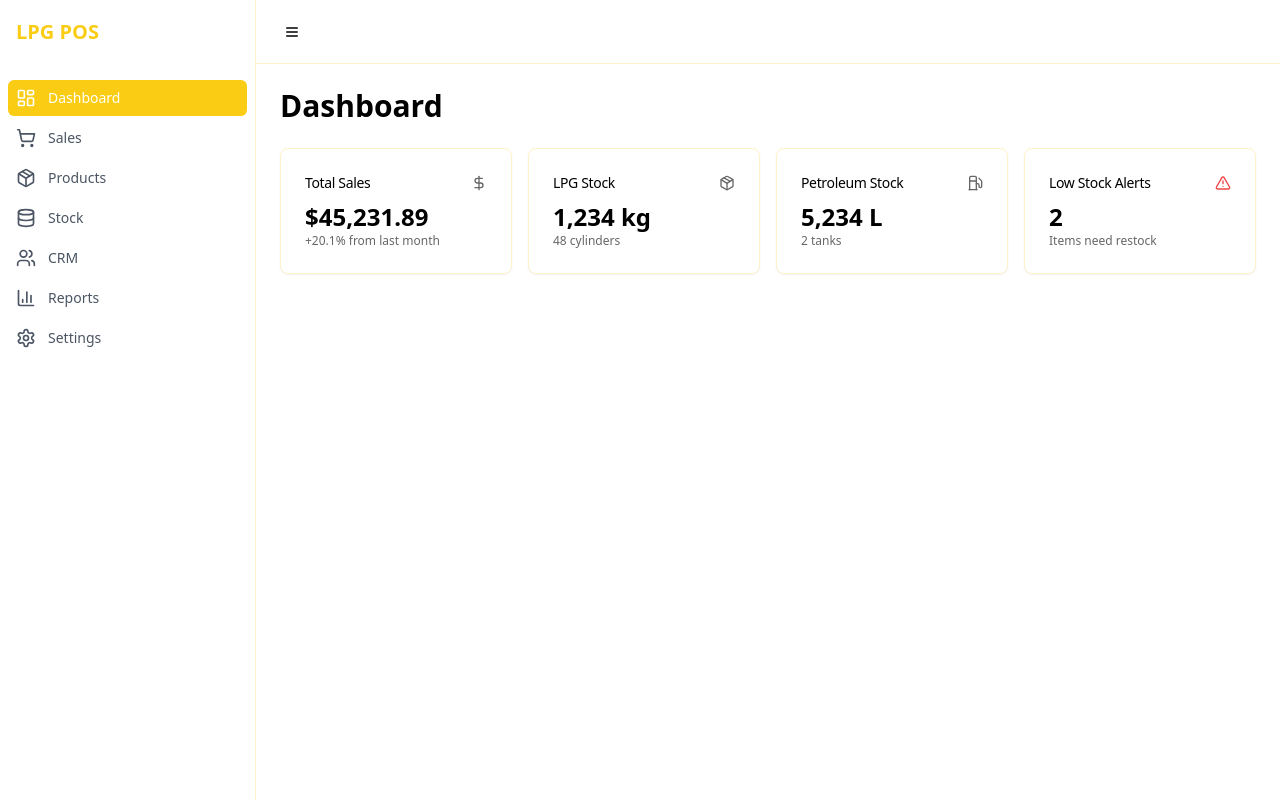
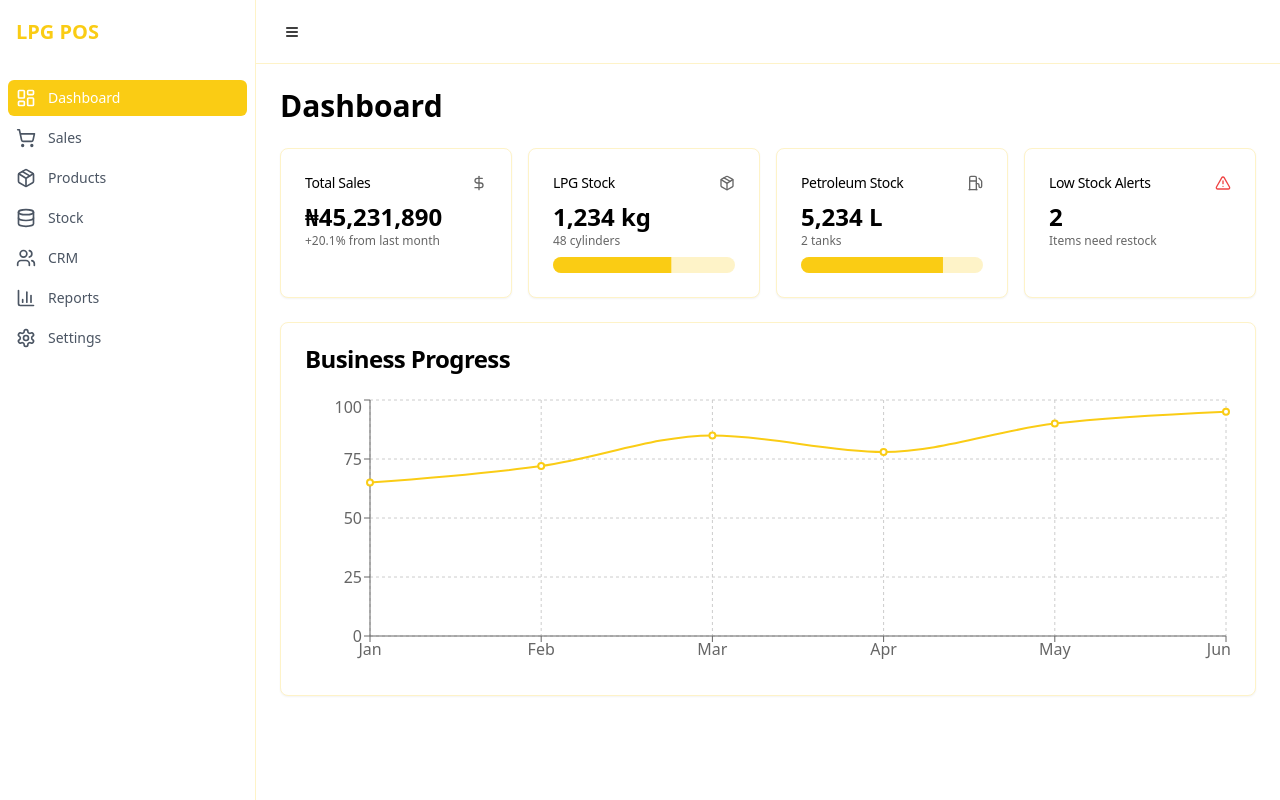
Before and after one commit to RayoNetworks/gasmart-synergy, a React (Vite) app: page / in a window 1280 px wide. Built offline with nearby package versions, Linux system fonts and the light colour scheme.

Commit message:
Update pricing to Naira and add dashboard graphs
Updated all pricing displays to use Naira instead of the previous currency. Enhanced the dashboard to include graphical representations, such as a line chart, to visualize progress made over time.
[skip gpt_engineer]

```diff
--- a/src/pages/Dashboard.tsx
+++ b/src/pages/Dashboard.tsx
@@ -1,7 +1,27 @@
 import { Card, CardContent, CardHeader, CardTitle } from "@/components/ui/card";
 import { Package, DollarSign, Fuel, AlertTriangle } from "lucide-react";
+import { Progress } from "@/components/ui/progress";
+import {
+  LineChart,
+  Line,
+  XAxis,
+  YAxis,
+  CartesianGrid,
+  Tooltip,
+  ResponsiveContainer,
+} from "recharts";
 
 const Dashboard = () => {
+  // Sample progress data - in a real app, this would come from your backend
+  const progressData = [
+    { month: "Jan", progress: 65 },
+    { month: "Feb", progress: 72 },
+    { month: "Mar", progress: 85 },
+    { month: "Apr", progress: 78 },
+    { month: "May", progress: 90 },
+    { month: "Jun", progress: 95 },
+  ];
+
   return (
     <div className="space-y-6">
       <h1 className="text-3xl font-bold">Dashboard</h1>
@@ -13,7 +33,7 @@ const Dashboard = () => {
             <DollarSign className="h-4 w-4 text-muted-foreground" />
           </CardHeader>
           <CardContent>
-            <div className="text-2xl font-bold">$45,231.89</div>
+            <div className="text-2xl font-bold">₦45,231,890</div>
             <p className="text-xs text-muted-foreground">+20.1% from last month</p>
           </CardContent>
         </Card>
@@ -26,6 +46,7 @@ const Dashboard = () => {
           <CardContent>
             <div className="text-2xl font-bold">1,234 kg</div>
             <p className="text-xs text-muted-foreground">48 cylinders</p>
+            <Progress value={65} className="mt-2" />
           </CardContent>
         </Card>
 
@@ -37,6 +58,7 @@ const Dashboard = () => {
           <CardContent>
             <div className="text-2xl font-bold">5,234 L</div>
             <p className="text-xs text-muted-foreground">2 tanks</p>
+            <Progress value={78} className="mt-2" />
           </CardContent>
         </Card>
 
@@ -51,6 +73,28 @@ const Dashboard = () => {
           </CardContent>
         </Card>
       </div>
+
+      <Card>
+        <CardHeader>
+          <CardTitle>Business Progress</CardTitle>
+        </CardHeader>
+        <CardContent className="h-[300px]">
+          <ResponsiveContainer width="100%" height="100%">
+            <LineChart data={progressData}>
+              <CartesianGrid strokeDasharray="3 3" />
+              <XAxis dataKey="month" />
+              <YAxis />
+              <Tooltip />
+              <Line
+                type="monotone"
+                dataKey="progress"
+                stroke="#facc15"
+                strokeWidth={2}
+              />
+            </LineChart>
+          </ResponsiveContainer>
+        </CardContent>
+      </Card>
     </div>
   );
 };
--- a/src/pages/Reports.tsx
+++ b/src/pages/Reports.tsx
@@ -27,12 +27,12 @@ import {
 const Reports = () => {
   // Sample data - in a real app, this would come from your backend
   const salesData = [
-    { month: "Jan", sales: 4000 },
-    { month: "Feb", sales: 3000 },
-    { month: "Mar", sales: 2000 },
-    { month: "Apr", sales: 2780 },
-    { month: "May", sales: 1890 },
-    { month: "Jun", sales: 2390 },
+    { month: "Jan", sales: 4000000 },
+    { month: "Feb", sales: 3000000 },
+    { month: "Mar", sales: 2000000 },
+    { month: "Apr", sales: 2780000 },
+    { month: "May", sales: 1890000 },
+    { month: "Jun", sales: 2390000 },
   ];
 
   const stockData = [
@@ -70,32 +70,34 @@ const Reports = () => {
     {
       id: 1,
       name: "John Smith",
-      totalPurchases: 12500,
+      totalPurchases: 12500000,
       lastPurchase: "2024-03-15",
       type: "Business",
     },
     {
       id: 2,
       name: "Sarah Johnson",
-      totalPurchases: 8200,
+      totalPurchases: 8200000,
       lastPurchase: "2024-03-18",
       type: "Residential",
     },
     {
       id: 3,
       name: "Tech Solutions Inc",
-      totalPurchases: 25000,
+      totalPurchases: 25000000,
       lastPurchase: "2024-03-20",
       type: "Business",
     },
     {
       id: 4,
       name: "Mike Wilson",
-      totalPurchases: 3500,
+      totalPurchases: 3500000,
       lastPurchase: "2024-03-19",
       type: "Residential",
     },
   ];
+
+  // ... keep existing code (JSX structure)
 
   return (
     <div className="space-y-6">
@@ -119,8 +121,8 @@ const Reports = () => {
                 <BarChart data={salesData}>
                   <CartesianGrid strokeDasharray="3 3" />
                   <XAxis dataKey="month" />
-                  <YAxis />
-                  <Tooltip />
+                  <YAxis tickFormatter={(value) => `₦${(value / 1000000).toFixed(1)}M`} />
+                  <Tooltip formatter={(value) => [`₦${value.toLocaleString()}`, "Sales"]} />
                   <Bar dataKey="sales" fill="#facc15" />
                 </BarChart>
               </ResponsiveContainer>
@@ -189,7 +191,7 @@ const Reports = () => {
                   {customerData.map((customer) => (
                     <TableRow key={customer.id}>
                       <TableCell className="font-medium">{customer.name}</TableCell>
-                      <TableCell>${customer.totalPurchases.toLocaleString()}</TableCell>
+                      <TableCell>₦{customer.totalPurchases.toLocaleString()}</TableCell>
                       <TableCell>{customer.lastPurchase}</TableCell>
                       <TableCell>
                         <span
```
